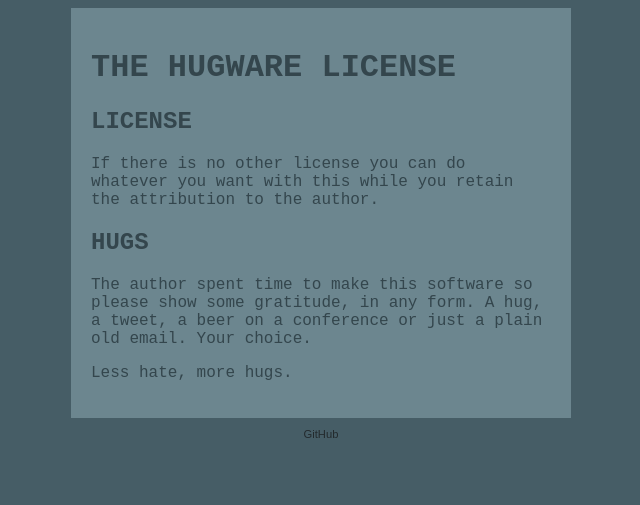
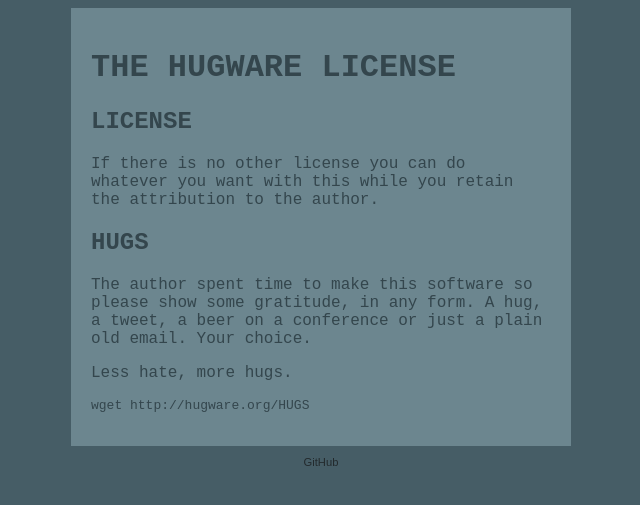
Before and after one commit to elcuervo/hugware.org, a Jekyll site: the page built from index.md, in a window 1280 px wide. Shown: the top 505 px of the page, without its empty margins (319-959 px from the left). Built offline with Jekyll 4.4.1, drawn with Linux system fonts in a browser that asks for light colours; some web fonts are replaced; Markdown is read by kramdown in place of the engine named in the settings.

Commit message:
Adds link to the hugsfile

```diff
--- a/index.md
+++ b/index.md
@@ -22,4 +22,5 @@
   </p>
 
   <p> Less hate, more hugs.  </p>
+  <pre>wget http://hugware.org/HUGS</pre>
 </div>
```
